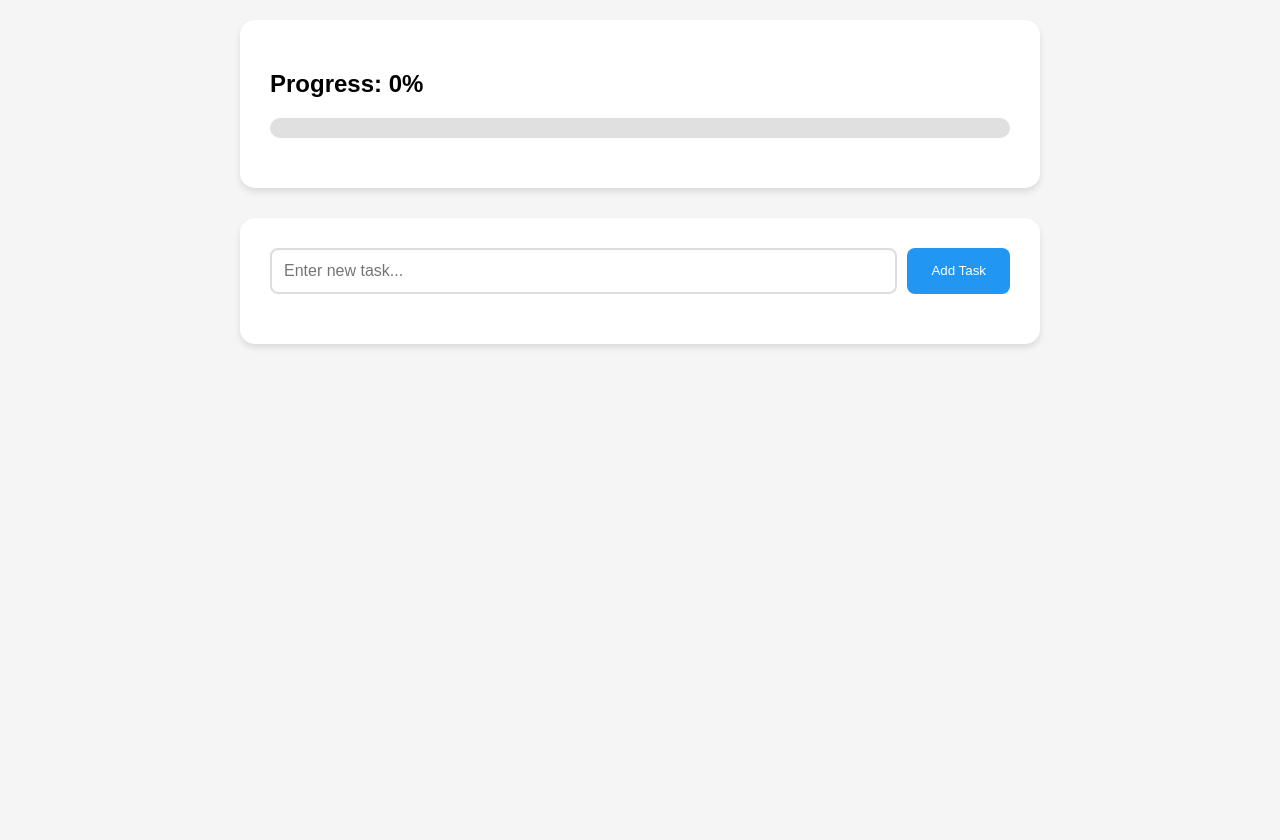
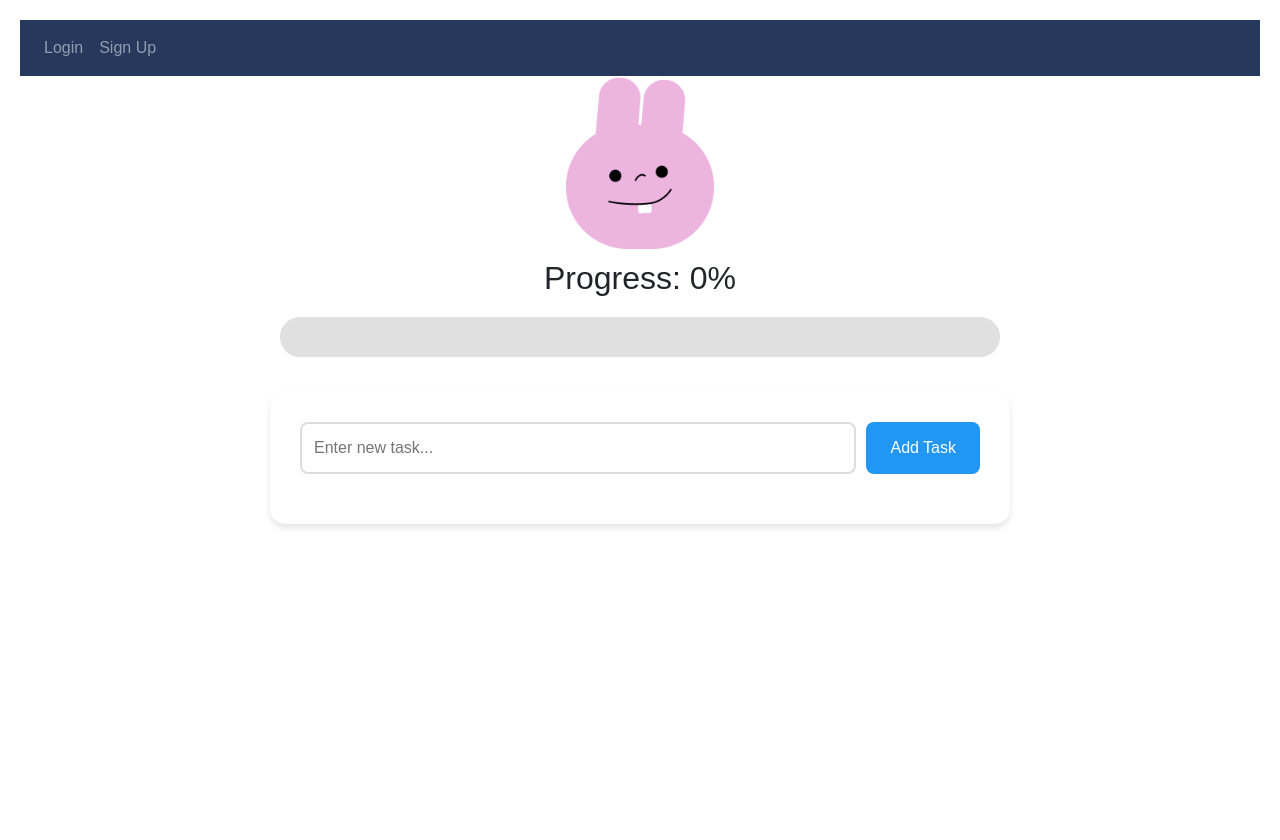
Before and after one commit to milapchu/GoalMates, a Flask app: template website/templates/progresstrack.html in a window 1280 px wide. After the commit the page ends 528 px from the top, so only its background shows below. Run offline with Flask 3, Linux system fonts and the light colour scheme; the template is opened without the code that fills it, so the values that code supplies are empty; some libraries are stand-ins or nearby versions.

Commit message:
progress track

```diff
--- a/website/static/css/progresstrack.css
+++ b/website/static/css/progresstrack.css
@@ -1,6 +1,6 @@
 body {
     font-family: 'Arial', sans-serif;
-    background-color: #f5f5f5;
+    background-color: #ffffff;
     margin: 0;
     padding: 20px;
     min-height: 100vh;
@@ -11,26 +11,42 @@
     margin: 0 auto;
 }
 
+.image-container {
+    flex: 1;
+    max-width: 20%;
+    margin: 0 auto;
+}
+
+.profile-image {
+    max-width: 100%;
+    height: auto;
+    border-radius: 10px;
+}
+
+.progress-percent{
+    text-align: center;
+}
+
 .progress-container {
-    background-color: #fff;
+    background-color: #ffffff;
     border-radius: 15px;
-    padding: 30px;
-    box-shadow: 0 4px 6px rgba(0, 0, 0, 0.1);
-    margin-bottom: 30px;
+    padding: 10px;
+    /* box-shadow: 0 4px 6px rgba(0, 0, 0, 0.1); */
+    margin-bottom: 5px;
 }
 
 .progress-bar {
     width: 100%;
-    height: 20px;
+    height: 40px;
     background-color: #e0e0e0;
-    border-radius: 10px;
+    border-radius: 20px;
     overflow: hidden;
     margin: 20px 0;
 }
 
 .progress-fill {
     height: 100%;
-    background-color: #4CAF50;
+    background-color: #EDB4E0;
     transition: width 0.3s ease;
 }
 
--- a/website/templates/progresstrack.html
+++ b/website/templates/progresstrack.html
@@ -1,16 +1,22 @@
-<!DOCTYPE html>
-<html lang="en">
-<head>
-    <meta charset="UTF-8">
-    <meta name="viewport" content="width=device-width, initial-scale=1.0">
-    <title>Progress Tracker</title>
-    <link rel = "stylesheet" href="/website/static/css/progresstrack.css">
-    <!-- <link rel="stylesheet" href="{{ url_for('static', filename='css/progresstrack.css') }}"> -->
-</head>
+{% extends "base.html" %}
+{% block title %}Login{% endblock %}
+
+{% block extra_css %}
+    <link rel="stylesheet" href="{{ url_for('static', filename='css/progresstrack.css') }}">
+{% endblock %}
+
+{% block content %}
+
+<!-- <link rel="stylesheet" href="/website/static/css/progresstrack.css"> -->
 <body>
     <div class="container">
+        <div class="image-container">
+            <!-- <img src="{{ url_for('static', filename='images/rabbit.jpg') }}" alt="Profile Image"> -->
+             <img src="/website/static/images/rabbit.jpg" alt="Profile Image" class="profile-image">
+        </div>
+
         <div class="progress-container">
-            <h2>Progress: <span id="progress-percent">0%</span></h2>
+            <h2 class="progress-percent">Progress: <span id="progress-percent">0%</span></h2>
             <div class="progress-bar">
                 <div class="progress-fill" style="width: 0%"></div>
             </div>
@@ -81,4 +87,5 @@
         }
     </script>
 </body>
-</html>
+
+{% endblock %}
```
